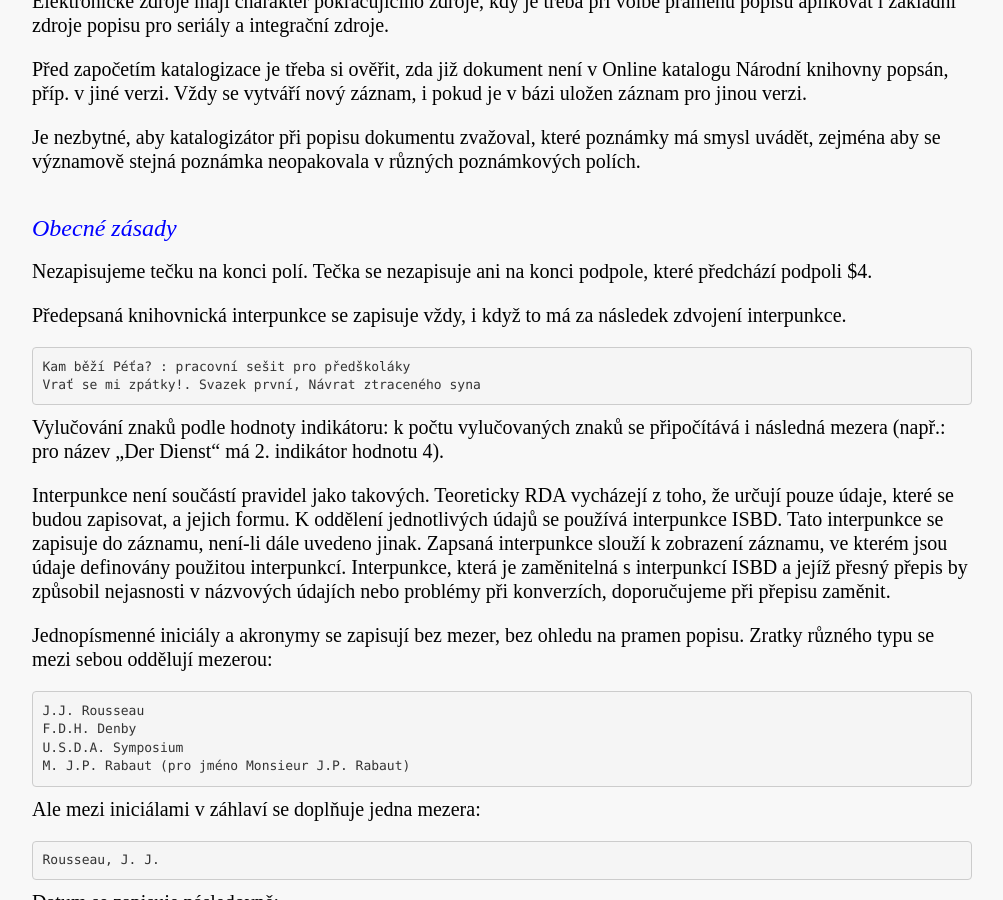
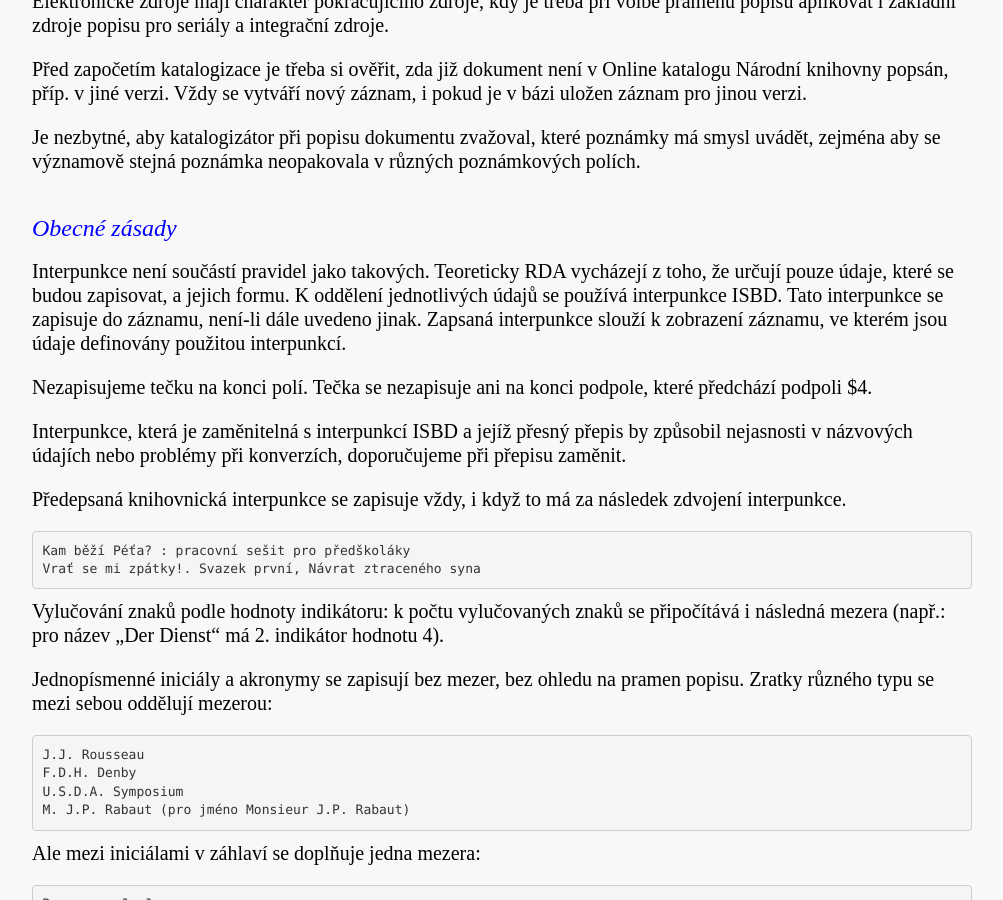
Before and after one commit to WebarchivCZ/katalogizacni-manual, a Jekyll site: the page built from _posts/2017-06-27-uvod.md, in a window 1280 px wide and 900 px high, scrolled down 870 px. Shown: the whole window, without its empty margins (138-1141 px from the left). Built offline with Jekyll 4.4.1, drawn with Linux system fonts in a browser that asks for light colours; part of the change alters nothing that is shown.

```diff
--- a/_posts/2017-06-27-uvod.md
+++ b/_posts/2017-06-27-uvod.md
@@ -22,8 +22,12 @@ Je nezbytné, aby katalogizátor při popisu dokumentu zvažoval, které poznám
 
 ### Obecné zásady
 
+Interpunkce není součástí pravidel jako takových. Teoreticky RDA vycházejí z toho, že určují pouze údaje, které se budou zapisovat, a jejich formu. K oddělení jednotlivých údajů se používá interpunkce ISBD. Tato interpunkce se zapisuje do záznamu, není-li dále uvedeno jinak. Zapsaná interpunkce slouží k zobrazení záznamu, ve kterém jsou údaje definovány použitou interpunkcí.
+
 Nezapisujeme tečku na konci polí. Tečka se nezapisuje ani na konci podpole, které
 předchází podpoli $4.
+
+Interpunkce, která je zaměnitelná s interpunkcí ISBD a jejíž přesný přepis by způsobil nejasnosti v názvových údajích nebo problémy při konverzích, doporučujeme při přepisu zaměnit.
 
 Předepsaná knihovnická interpunkce se zapisuje vždy, i když to má za následek zdvojení
 interpunkce.
@@ -36,7 +40,6 @@ Vrať se mi zpátky!. Svazek první, Návrat ztraceného syna
 Vylučování znaků podle hodnoty indikátoru: k počtu vylučovaných znaků se připočítává
 i následná mezera (např.: pro název „Der Dienst“ má 2. indikátor hodnotu 4).
 
-Interpunkce není součástí pravidel jako takových. Teoreticky RDA vycházejí z toho, že určují pouze údaje, které se budou zapisovat, a jejich formu. K oddělení jednotlivých údajů se používá interpunkce ISBD. Tato interpunkce se zapisuje do záznamu, není-li dále uvedeno jinak. Zapsaná interpunkce slouží k zobrazení záznamu, ve kterém jsou údaje definovány použitou interpunkcí. Interpunkce, která je zaměnitelná s interpunkcí ISBD a jejíž přesný přepis by způsobil nejasnosti v názvových údajích nebo problémy při konverzích, doporučujeme při přepisu zaměnit.
 
 Jednopísmenné iniciály a akronymy se zapisují bez mezer, bez ohledu na pramen popisu. Zratky různého typu se mezi sebou oddělují mezerou:
 
```
